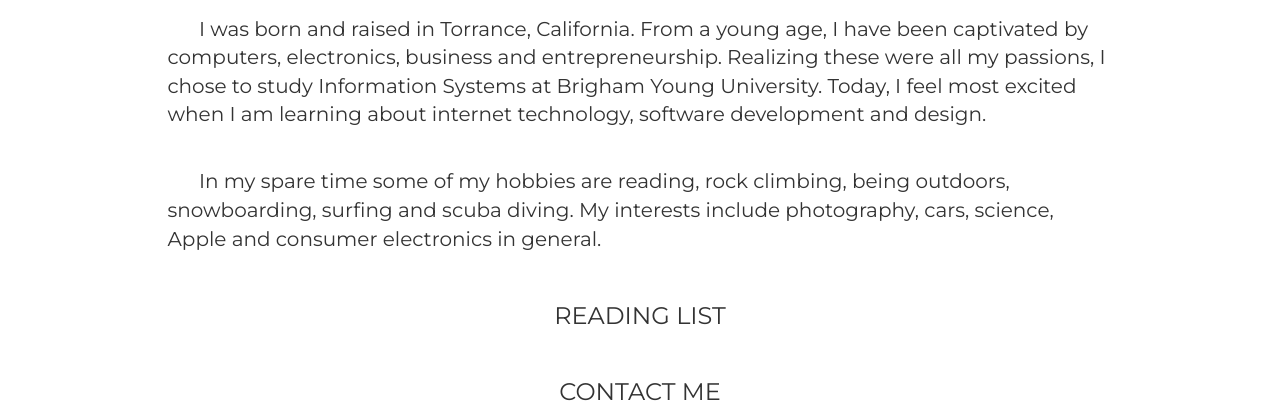
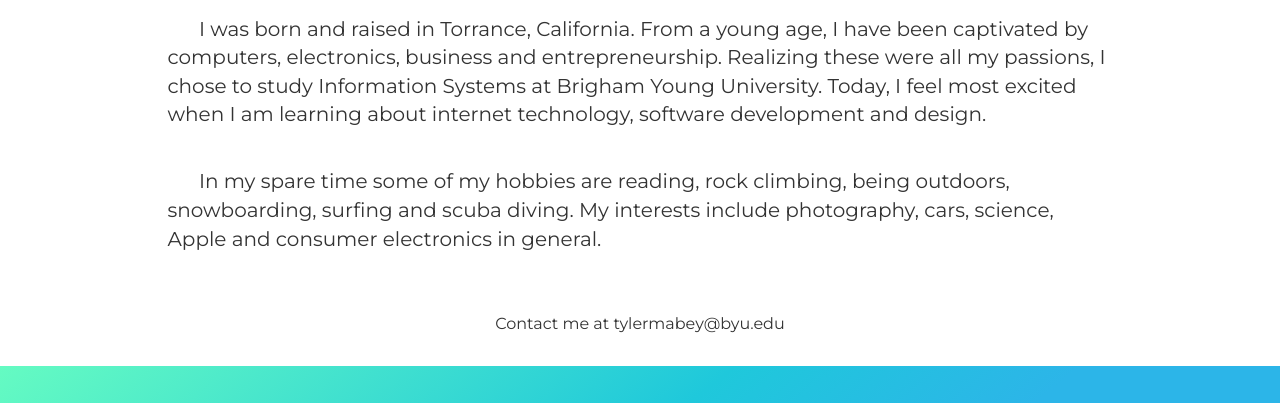
Before and after one commit to tjmabey/tjmabey.github.io, a plain HTML site: page about.html in a window 1280 px wide. Shown: the part 550-953 px from the top of the page. Drawn offline with nearby package versions, Linux system fonts and the light colour scheme.

Commit message:
quick fix

```diff
--- a/about.html
+++ b/about.html
@@ -65,8 +65,8 @@
                     <br />&nbsp&nbsp&nbsp&nbsp&nbsp In my spare time some of my hobbies are reading, rock climbing, being outdoors, snowboarding, surfing and scuba diving. My interests include photography, cars, science, Apple and consumer electronics in general.
                   </p>
                   <br />
-                  <h3 class="centered-text">Reading List</h3>
-                    <!-- <br />
+                 <!-- <h3 class="centered-text">Reading List</h3>
+                     <br />
                     <p>
                       Here are links to a couple sites that I frequent.
                     </p>
@@ -80,10 +80,10 @@
                       <li><a href="http://www.macstories.net">MacStories</a></li>
                       <li><a href="https://sixcolors.com">Six Colors</a></li>
                       <li><a href="https://sidebar.io">Sidebar</a></li>
-                    </ul> -->
+                    </ul>
                   <br />
-                  <h3 class="centered-text">Contact Me</h3>
-                    <p id="smaller" class="centered-text">Email me at tylermabey@byu.edu</p>
+                   <h3 class="centered-text">Contact Me</h3> -->
+                    <p id="smaller" class="centered-text">Contact me at tylermabey@byu.edu</p>
                     <br />
                 </div>
             </div>
```
